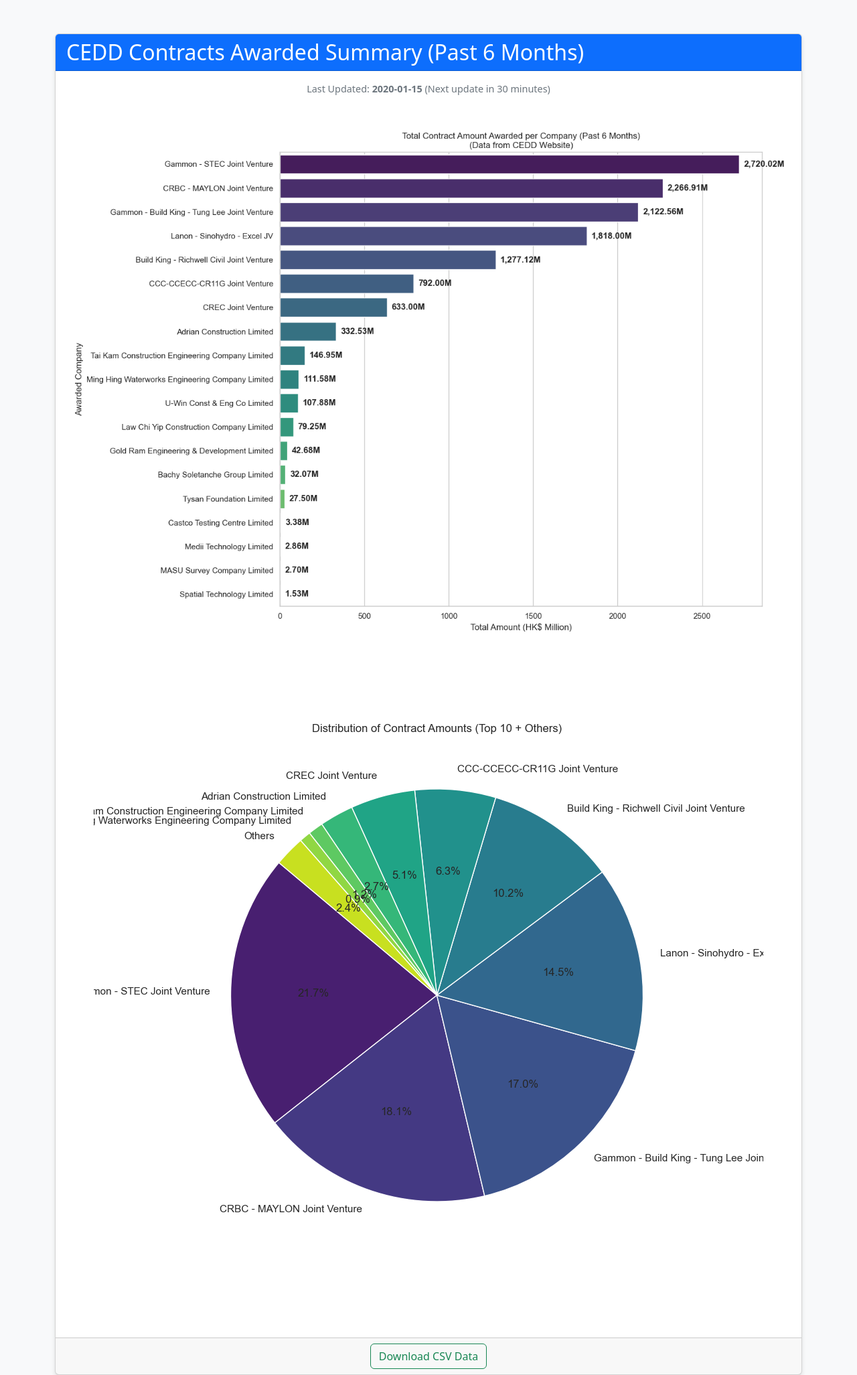
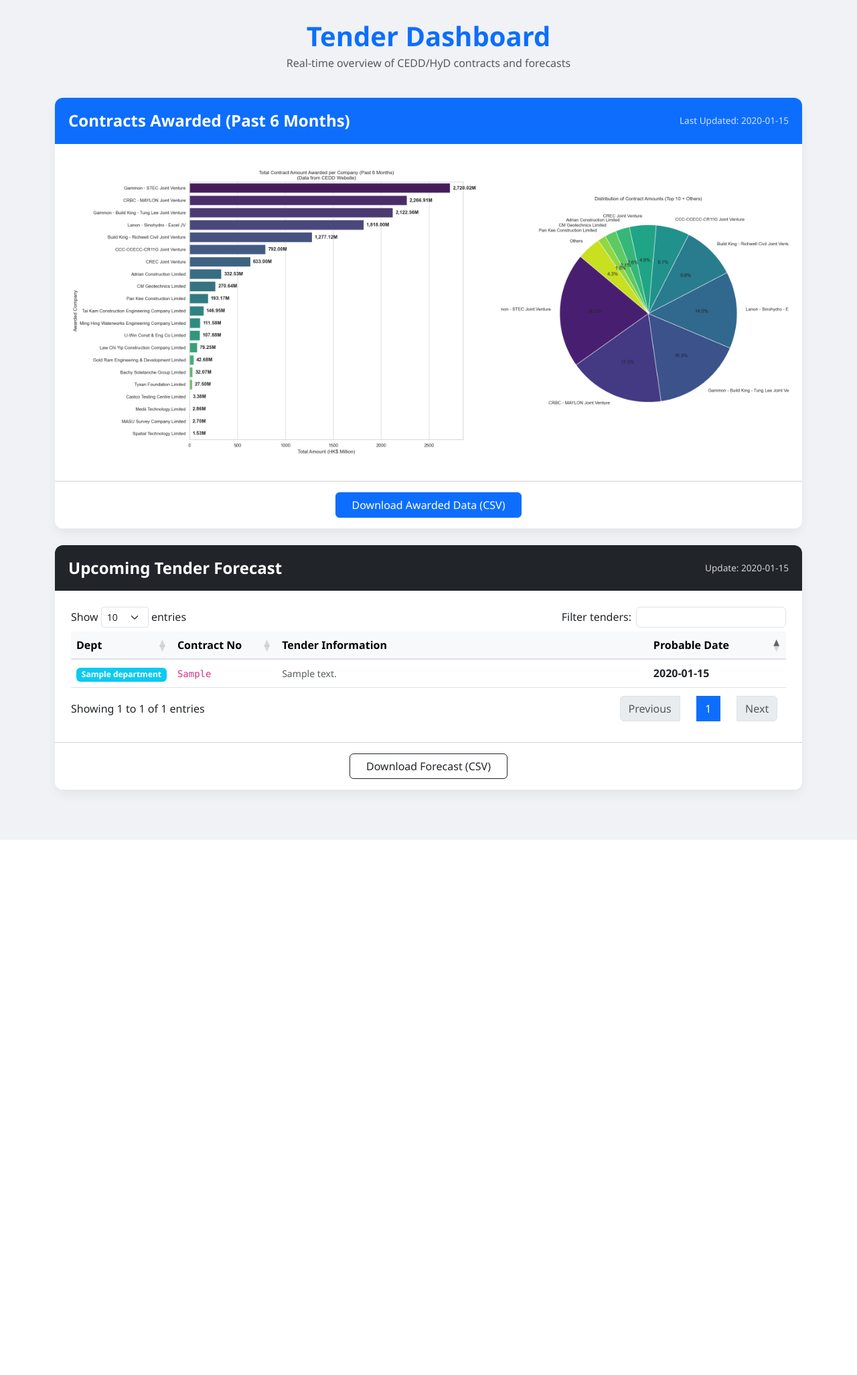
Before and after one commit to kimkimkim-usernotfound/CEDD, a Flask app: template templates/index.html in a window 1280 px wide. Shown: the whole page at 67% size. After the commit the page ends 1254 px from the top, so only its background shows below. Run offline with Flask 3, Linux system fonts and the light colour scheme; the template is opened without the code that fills it: most values are stand-ins (such as "Sample title", 1, 10 or a date in 2020); some libraries are stand-ins or nearby versions.

Commit message:
Initial commit: CEDD/HyD Tender Dashboard with forecast and awarded contracts

```diff
--- a/app.py
+++ b/app.py
@@ -1,6 +1,9 @@
 import os
 from flask import Flask, render_template, send_from_directory
+from flask_apscheduler import APScheduler
 import time
+import pandas as pd
+import subprocess
 
 # Get the absolute path to the directory containing app.py
 basedir = os.path.abspath(os.path.dirname(__file__))
@@ -10,6 +13,32 @@ app = Flask(
     template_folder=os.path.join(basedir, 'templates'),
     static_folder=os.path.join(basedir, 'static')
 )
+
+# Configuration for APScheduler
+class Config:
+    SCHEDULER_API_ENABLED = True
+
+app.config.from_object(Config())
+scheduler = APScheduler()
+scheduler.init_app(app)
+scheduler.start()
+
+def update_data():
+    """Function to run the scrapers"""
+    print("Updating data (Weekly Job)...")
+    python_path = r'C:\Users\yulin\AppData\Local\Programs\Python\Python312\python.exe'
+
+    # Run scrape_contracts.py
+    subprocess.run([python_path, 'scrape_contracts.py'])
+
+    # Run scrape_forecast.py
+    subprocess.run([python_path, 'scrape_forecast.py'])
+    print("Data update complete.")
+
+# Schedule the update every Monday at 00:00
+@scheduler.task('cron', id='weekly_update', day_of_week='mon', hour=0, minute=0)
+def weekly_update_job():
+    update_data()
 
 # Inject the time module into templates to avoid caching issues with the image
 @app.context_processor
@@ -23,8 +52,27 @@ def index():
         with open('static/last_update.txt', 'r') as f:
             last_update = f.read()
 
-    return render_template('index.html', last_update=last_update)
+    last_forecast_update = "Never"
+    if os.path.exists('static/last_forecast_update.txt'):
+        with open('static/last_forecast_update.txt', 'r') as f:
+            last_forecast_update = f.read()
+
+    # Load forecast data
+    forecasts = []
+    if os.path.exists('static/tender_forecast.csv'):
+        df_forecast = pd.read_csv('static/tender_forecast.csv')
+        forecasts = df_forecast.to_dict('records')
+
+    return render_template(
+        'index.html',
+        last_update=last_update,
+        last_forecast_update=last_forecast_update,
+        forecasts=forecasts
+    )
 
 @app.route('/static/<path:filename>')
 def serve_static(filename):
     return send_from_directory('static', filename)
+
+if __name__ == "__main__":
+    app.run(debug=True, port=8000)
--- a/requirements.txt
+++ b/requirements.txt
@@ -4,3 +4,5 @@ beautifulsoup4
 pandas
 matplotlib
 seaborn
+pdfplumber
+requests
--- a/static/contract_summary.csv
+++ b/static/contract_summary.csv
@@ -7,6 +7,8 @@ Build King - Richwell Civil Joint Venture,1277118000.0,1277.118
 CCC-CCECC-CR11G Joint Venture,792000000.0,792.0
 CREC Joint Venture,633000000.0,633.0
 Adrian Construction Limited,332530000.0,332.53
+CM Geotechnics Limited,270640000.0,270.64
+Pan Kee Construction Limited,193170000.0,193.17
 Tai Kam Construction Engineering Company Limited,146950000.0,146.95
 Ming Hing Waterworks Engineering Company Limited,111580000.0,111.58
 U-Win Const & Eng Co Limited,107880000.0,107.88
--- /dev/null
+++ b/static/last_forecast_update.txt
@@ -0,0 +1 @@
+2026-04-11 10:21:25
--- a/static/last_update.txt
+++ b/static/last_update.txt
@@ -1 +1 @@
-2026-04-10 15:09:43
+2026-04-11 10:21:11
--- a/templates/index.html
+++ b/templates/index.html
@@ -3,64 +3,193 @@
 <head>
     <meta charset="UTF-8">
     <meta name="viewport" content="width=device-width, initial-scale=1.0">
-    <title>CEDD Contracts Awarded Summary</title>
+    <title>Tender Summary & Forecast</title>
+    <!-- Bootstrap 5 CSS -->
     <link href="https://cdn.jsdelivr.net/npm/bootstrap@5.3.0-alpha1/dist/css/bootstrap.min.css" rel="stylesheet">
+    <!-- DataTables CSS -->
+    <link href="https://cdn.datatables.net/1.13.4/css/dataTables.bootstrap5.min.css" rel="stylesheet">
     <style>
         body {
-            background-color: #f8f9fa;
+            background-color: #f0f2f5;
+            font-family: 'Segoe UI', Tahoma, Geneva, Verdana, sans-serif;
         }
         .container {
-            margin-top: 50px;
+            margin-top: 30px;
+            margin-bottom: 50px;
         }
         .card {
-            box-shadow: 0 4px 6px rgba(0,0,0,0.1);
+            border: none;
+            border-radius: 12px;
+            box-shadow: 0 0.5rem 1rem rgba(0, 0, 0, 0.05);
+            margin-bottom: 25px;
+            overflow: hidden;
+        }
+        .card-header {
+            padding: 1.25rem;
+            border-bottom: none;
+        }
+        .card-header h2 {
+            font-size: 1.5rem;
+            font-weight: 600;
         }
         .last-update {
-            font-size: 0.9rem;
-            color: #6c757d;
+            font-size: 0.85rem;
+            opacity: 0.8;
         }
         .chart-container {
             text-align: center;
+            padding: 1rem;
         }
         .chart-container img {
             max-width: 100%;
             height: auto;
+            border-radius: 8px;
+        }
+        .badge-hyd { background-color: #ffc107; color: #000; }
+        .badge-cedd { background-color: #0dcaf0; color: #fff; }
+        .table thead th {
+            background-color: #f8f9fa;
+            font-weight: 600;
+            border-bottom: 2px solid #dee2e6;
+        }
+        .forecast-desc {
+            max-width: 400px;
+            font-size: 0.88rem;
+            line-height: 1.4;
+        }
+        /* DataTables overrides */
+        .dataTables_wrapper .dataTables_paginate .paginate_button {
+            padding: 0.3em 0.8em;
+        }
+        .dataTables_filter input {
+            border: 1px solid #dee2e6;
+            border-radius: 6px;
+            padding: 4px 10px;
         }
     </style>
-    <script>
-        // Refresh the page every 30 minutes to show the updated chart
-        setTimeout(function(){
-           window.location.reload();
-        }, 30 * 60 * 1000);
-    </script>
 </head>
 <body>
     <div class="container">
+        <!-- Dashboard Header -->
+        <div class="row mb-4">
+            <div class="col-12">
+                <h1 class="text-center fw-bold text-primary mb-1">Tender Dashboard</h1>
+                <p class="text-center text-muted">Real-time overview of CEDD/HyD contracts and forecasts</p>
+            </div>
+        </div>
+
+        <!-- Awarded Contracts Summary -->
         <div class="row">
             <div class="col-md-12">
                 <div class="card">
-                    <div class="card-header bg-primary text-white">
-                        <h2 class="mb-0">CEDD Contracts Awarded Summary (Past 6 Months)</h2>
+                    <div class="card-header bg-primary text-white d-flex justify-content-between align-items-center">
+                        <h2 class="mb-0">Contracts Awarded (Past 6 Months)</h2>
+                        <div class="text-end">
+                            <div class="last-update">Last Updated: {{ last_update }}</div>
+                        </div>
                     </div>
                     <div class="card-body">
-                        <div class="row mb-4">
-                            <div class="col-md-12 text-center">
-                                <p class="last-update">Last Updated: <strong>{{ last_update }}</strong> (Next update in 30 minutes)</p>
+                        <div class="row align-items-center">
+                            <div class="col-lg-7 chart-container">
+                                <img src="/static/contract_summary_barchart.png?t={{ time() }}" alt="Barchart">
+                            </div>
+                            <div class="col-lg-5 chart-container">
+                                <img src="/static/contract_summary_piechart.png?t={{ time() }}" alt="Piechart">
                             </div>
                         </div>
-                        <div class="chart-container mb-4">
-                            <img src="/static/contract_summary_barchart.png?t={{ time() }}" alt="CEDD Contracts Barchart">
-                        </div>
-                        <div class="chart-container">
-                            <img src="/static/contract_summary_piechart.png?t={{ time() }}" alt="CEDD Contracts Piechart">
+                    </div>
+                    <div class="card-footer bg-white text-center py-3">
+                        <a href="/static/contract_summary.csv" class="btn btn-primary px-4">
+                            <i class="bi bi-download"></i> Download Awarded Data (CSV)
+                        </a>
+                    </div>
+                </div>
+            </div>
+        </div>
+
+        <!-- Forecast of Invitations to Tender -->
+        <div class="row">
+            <div class="col-md-12">
+                <div class="card">
+                    <div class="card-header bg-dark text-white d-flex justify-content-between align-items-center">
+                        <h2 class="mb-0">Upcoming Tender Forecast</h2>
+                        <div class="text-end">
+                            <div class="last-update">Update: {{ last_forecast_update }}</div>
                         </div>
                     </div>
-                    <div class="card-footer text-center">
-                        <a href="/static/contract_summary.csv" class="btn btn-outline-success">Download CSV Data</a>
+                    <div class="card-body p-4">
+                        <div class="table-responsive">
+                            <table id="forecastTable" class="table table-hover align-middle">
+                                <thead>
+                                    <tr>
+                                        <th width="10%">Dept</th>
+                                        <th width="15%">Contract No</th>
+                                        <th width="55%">Tender Information</th>
+                                        <th width="20%">Probable Date</th>
+                                    </tr>
+                                </thead>
+                                <tbody>
+                                    {% for forecast in forecasts %}
+                                    <tr>
+                                        <td>
+                                            <span class="badge {{ 'badge-hyd' if forecast.Department == 'HyD' else 'badge-cedd' }}">
+                                                {{ forecast.Department }}
+                                            </span>
+                                        </td>
+                                        <td><code>{{ forecast['Contract No'] }}</code></td>
+                                        <td>
+                                            <div class="forecast-desc text-muted">
+                                                {{ forecast.Description }}
+                                            </div>
+                                        </td>
+                                        <td><span class="fw-bold text-dark">{{ forecast['Probable Date'] }}</span></td>
+                                    </tr>
+                                    {% endfor %}
+                                </tbody>
+                            </table>
+                            {% if not forecasts %}
+                            <div class="text-center py-5">
+                                <p class="text-muted mb-0">No forecast data available at the moment.</p>
+                            </div>
+                            {% endif %}
+                        </div>
+                    </div>
+                    <div class="card-footer bg-white text-center py-3">
+                        <a href="/static/tender_forecast.csv" class="btn btn-outline-dark px-4">
+                            Download Forecast (CSV)
+                        </a>
                     </div>
                 </div>
             </div>
         </div>
     </div>
+
+    <!-- Scripts -->
+    <script src="https://code.jquery.com/jquery-3.6.0.min.js"></script>
+    <script src="https://cdn.jsdelivr.net/npm/bootstrap@5.3.0-alpha1/dist/js/bootstrap.bundle.min.js"></script>
+    <script src="https://cdn.datatables.net/1.13.4/js/jquery.dataTables.min.js"></script>
+    <script src="https://cdn.datatables.net/1.13.4/js/dataTables.bootstrap5.min.js"></script>
+
+    <script>
+        $(document).ready(function() {
+            $('#forecastTable').DataTable({
+                "pageLength": 10,
+                "order": [[3, "asc"]], // Sort by date initially
+                "language": {
+                    "search": "Filter tenders:",
+                    "lengthMenu": "Show _MENU_ entries"
+                },
+                "columnDefs": [
+                    { "orderable": true, "targets": [0, 1, 3] },
+                    { "orderable": false, "targets": 2 } // Disable sorting on description
+                ]
+            });
+        });
+
+        // Auto-refresh page every 30 minutes
+        setTimeout(function(){
+           window.location.reload();
+        }, 30 * 60 * 1000);
+    </script>
 </body>
 </html>
```
Also changed, not shown: scrape_forecast.py (added, +222 -0 lines), static/tender_forecast.csv (added, +54 -0 lines), static/contract_summary_barchart.png, static/contract_summary_piechart.png, 1 other file.
